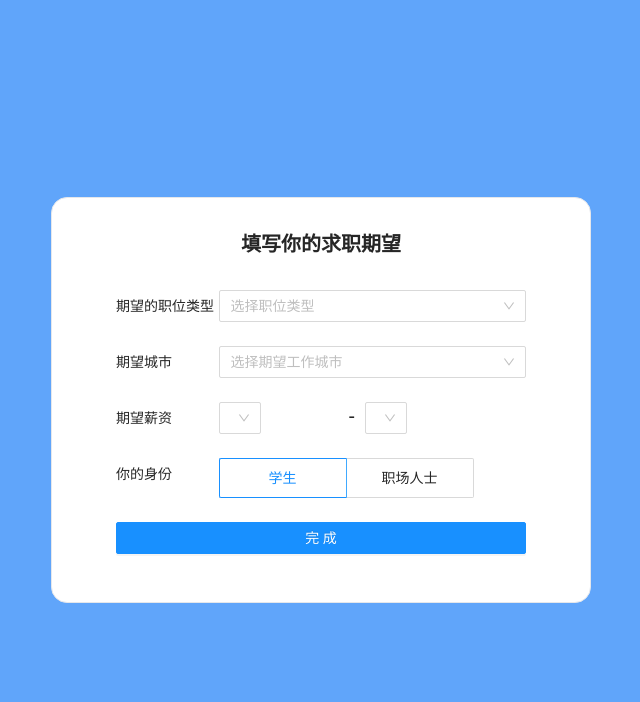
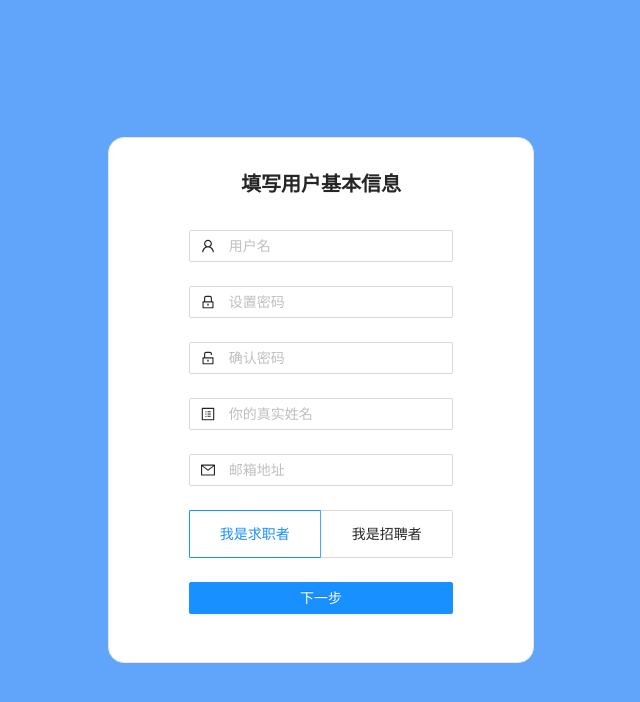
Before and after one commit to banqinghe/job-search-fe, a React (Vite) app: page /register in a window 1280 px wide. Shown: the top 702 px of the page, without its empty margins (319-959 px from the left). Built offline with nearby package versions, Linux system fonts and the light colour scheme.

Commit message:
feat: simplify user info state

```diff
--- a/src/components/Header.tsx
+++ b/src/components/Header.tsx
@@ -3,7 +3,7 @@ import { Link } from 'react-router-dom';
 import { useSelector, useDispatch } from 'react-redux';
 import { Popover } from 'antd';
 import LoginModal from '@/views/person/components/LoginModal';
-import { AuthState, GlobalState } from '@/store/state';
+import { UserInfoState, GlobalState } from '@/store/state';
 import { Role } from '@/enums';
 
 interface HeaderProps{
@@ -15,7 +15,7 @@ function Header(props: HeaderProps) {
   const { className = '', style } = props;
 
   const dispatch = useDispatch();
-  const auth = useSelector<GlobalState, AuthState>(state => state.auth);
+  const userInfo = useSelector<GlobalState, UserInfoState>(state => state.userInfo);
 
   const [loginModalVisible, setLoginModalVisible] = useState(false);
 
@@ -55,7 +55,7 @@ function Header(props: HeaderProps) {
           1. 登录，显示个人中心按钮
           2. 未登录，显示登录按钮
         */}
-        {auth.role !== Role.NOT_LOGGED ? (
+        {userInfo.role !== Role.NOT_LOGGED ? (
           <Popover
             content={(
               <div className="flex flex-col">
@@ -76,7 +76,7 @@ function Header(props: HeaderProps) {
             placement="bottom"
           >
             <div tabIndex={0} className="cursor-pointer">
-              用户 {auth.username}
+              用户 {userInfo.username}
             </div>
           </Popover>
         ) : (
--- a/src/enums/index.ts
+++ b/src/enums/index.ts
@@ -2,15 +2,15 @@ export const enum Role {
   /**
    * 求职者
    */
-  JOB_HUNTER,
+  JOB_HUNTER = 'job_hunter',
 
   /**
    * 招聘人员
    */
-  RECRUITER,
+  RECRUITER = 'recruiter',
 
   /**
    * 未登录
    */
-  NOT_LOGGED,
+  NOT_LOGGED = 'not_logged',
 };
--- a/src/store/actions.ts
+++ b/src/store/actions.ts
@@ -1,4 +1,4 @@
-import { AuthState, UserInfoCompletenessState } from "./state";
+import { AuthState, UserInfoCompletenessState, UserInfoState } from "./state";
 
 export interface GlobalAction {
   type: string;
@@ -13,6 +13,10 @@ export interface UserInfoCompletenessAction extends GlobalAction {
   payload: UserInfoCompletenessState;
 }
 
+export interface UserInfoAction extends GlobalAction {
+  payload: UserInfoState;
+}
+
 export interface isBarDisplayAction extends GlobalAction {
   payload: boolean;
 }
--- a/src/store/reducers.ts
+++ b/src/store/reducers.ts
@@ -1,6 +1,6 @@
 import { GlobalState, UserInfoCompletenessState } from './state';
 import { Role } from '@/enums';
-import { AuthAction, isBarDisplayAction, UserInfoCompletenessAction } from './actions';
+import { AuthAction, isBarDisplayAction, UserInfoCompletenessAction, UserInfoAction } from './actions';
 
 const defaultState: GlobalState = {
   auth: {
@@ -8,16 +8,37 @@ const defaultState: GlobalState = {
     role: Role.NOT_LOGGED,
   },
   infoCompleteness: {
-    account: true,
+    account: false,
     jobInfo: false,
+  },
+  userInfo: {
+    username: '',
+    role: Role.NOT_LOGGED,
+    name: '',
+    email: '',
+    // jobType: '前端',
+    // jobTag: ['JavaScript', 'React'],
+    // city: '上海',
+    // minSalary: 1,
+    // maxSalary: 100,
+    // userType: 'campus',
   },
   isBarDisplay: true,
 };
 
-function loginReducer(prevState: GlobalState, action: AuthAction): GlobalState {
+// 登录，获取用户信息
+function loginReducer(prevState: GlobalState, action: UserInfoAction): GlobalState {
   return {
     ...prevState,
-    auth: action.payload,
+    userInfo: action.payload,
+  };
+}
+
+// 退出登录，移除用户信息，重置角色信息
+function logoutReducer(prevState: GlobalState, action: any): GlobalState {
+  return {
+    ...prevState,
+    userInfo: { username: '', role: Role.NOT_LOGGED, name: '', email: '' },
   };
 }
 
@@ -25,6 +46,14 @@ function UserInfoCompletenessReducer(prevState: GlobalState, action: UserInfoCom
   return {
     ...prevState,
     infoCompleteness: {...prevState.infoCompleteness, ...action.payload},
+  };
+}
+
+// 用户信息更新，用户信息包括基本信息 和 求职者与招聘者不同的特定信息
+function UserInfoReducer(prevState: GlobalState, action: UserInfoAction) {
+  return {
+    ...prevState,
+    userInfo: {...action.payload},
   };
 }
 
@@ -40,10 +69,9 @@ function reducer(state = defaultState, action: any): GlobalState {
     case 'auth/login':
       return loginReducer(state, action);
     case 'auth/logout':
-      return loginReducer(state, {
-        type: 'auth/login',
-        payload: { username: '', role: Role.NOT_LOGGED }
-      });
+      return logoutReducer(state, action);
+    case 'auth/updateInfo':
+      return UserInfoReducer(state, action);
     case 'auth/infoCompleteness':
       return UserInfoCompletenessReducer(state, action);
     case 'bar/display':
--- a/src/views/person/Register.tsx
+++ b/src/views/person/Register.tsx
@@ -4,12 +4,16 @@ import { useDispatch, useSelector } from 'react-redux';
 import { Form, Button, message } from 'antd';
 import RegisterForm from './components/RegisterForm';
 import JobInfoForm from './components/JobInfoForm';
-import { GlobalState, UserInfoCompletenessState } from '@/store/state';
+import CompanyInfoForm from './components/CompanyInfoForm';
+import { GlobalState, UserInfoState, UserInfoCompletenessState } from '@/store/state';
+import { Role } from '@/enums';
 
 function Register() {
-  const infoCompleteness = useSelector<GlobalState, UserInfoCompletenessState>(state => state.infoCompleteness);
+  const userInfo = useSelector<GlobalState, UserInfoState>(state => state.userInfo);
   const dispatch = useDispatch();
   const navigate = useNavigate();
+
+  console.log('current user info', userInfo);
 
   useEffect(() => {
     // 已经完成注册流程，非法访问，重定向至主页
@@ -17,68 +21,83 @@ function Register() {
     //   message.warning('你已完成注册流程');
     //   navigate('/', { replace: true });
     // }
-    dispatch({type: 'bar/display', payload: false });
+    dispatch({ type: 'bar/display', payload: false });
     return () => {
-      dispatch({type: 'bar/display', payload: true });
+      dispatch({ type: 'bar/display', payload: true });
     };
   }, []);
 
   const [registerForm] = Form.useForm();
   const [infoForm] = Form.useForm();
+  const [companyForm] = Form.useForm();
 
   function handleSubmit(values: any) {
     console.log('invoke onFinish:', values);
 
-    if (!infoCompleteness.account) {
+    if (userInfo.role === Role.NOT_LOGGED) {
       // TODO: 发送账户注册请求，变更全局状态
       Promise
         .resolve()
         .then(() => {
           dispatch({
-            type: 'auth/infoCompleteness',
+            type: 'auth/updateInfo',
             payload: {
-              account: true,
+              username: values['username'],
+              name: values['name'],
+              role: values['role'] === 'jobHunter' ? Role.JOB_HUNTER : Role.RECRUITER,
+              email: values['email'],
             },
           });
         });
 
       return;
-    }
-
-    if (!infoCompleteness.jobInfo) {
+    } else if (userInfo.role === Role.JOB_HUNTER) {
       // TODO: 发送工作信息请求，直接登录，导航至首页
       Promise
         .resolve()
         .then(() => {
           dispatch({
-            type: 'auth/infoCompleteness',
+            type: 'auth/updateInfo',
             payload: {
-              jobInfo: true,
+              ...userInfo,
+              jobType: values.jobType[values.jobType.length - 1],
+              jobTag: values.jobTag,
+              city: values.city[values.city.length - 1],
+              salaryRange: [values.minSalary, values.maxSalary],
+              userType: values.userType,
+            },
+          });
+          navigate('/');
+        });
+    } else if (userInfo.role === Role.RECRUITER) {
+      Promise
+        .resolve()
+        .then(() => {
+          dispatch({
+            type: 'auth/updateInfo',
+            payload: {
+              ...userInfo,
+              company: values.companyName,
+              department: values.department,
             },
           });
           navigate('/');
         });
     }
 
-    // console.log('basic info form -> onFinish:', {
-    //   jobType: values.jobType[values.jobType.length - 1],
-    //   jobTag: values.jobTag,
-    //   city: values.city[values.city.length - 1],
-    //   salaryRange: [values.minSalary, values.maxSalary],
-    //   userType: values.userType,
-    // });
   }
 
   return (
     <div className="flex justify-center items-center w-full bg-blue-400">
-      {!infoCompleteness.account ? (
+      {userInfo.role === Role.NOT_LOGGED && (
         // 登录信息表单
         <div className="w-4/12 border rounded-2xl px-20 pt-8 pb-12 bg-white" style={{ minWidth: 400 }}>
           <h1 className="mb-8 text-center text-xl font-bold">填写用户基本信息</h1>
           <RegisterForm form={registerForm} onFinish={handleSubmit} />
           <Button type="primary" className="w-full" onClick={() => registerForm.submit()}>下一步</Button>
         </div>
-      ) : (
+      )}
+      {userInfo.role === Role.JOB_HUNTER && (
         // 基本求职信息表单
         <div className="w-5/12 border rounded-2xl px-16 pt-8 pb-12 bg-white" style={{ minWidth: 540 }}>
           <h1 className="mb-8 text-center text-xl font-bold">填写你的求职期望</h1>
@@ -86,6 +105,16 @@ function Register() {
           <Button type="primary" className="w-full" onClick={() => infoForm.submit()}>完成</Button>
         </div>
       )}
+      {userInfo.role === Role.RECRUITER && (
+        // 招聘者信息表单
+        // TODO: 招聘者需要与其所在公司联系起来，利用 Select
+        // 公司的注册则需要其他流程，比如相关法律程序，太麻烦也不了解，不做
+        <div className="w-4/12 border rounded-2xl px-20 pt-8 pb-12 bg-white" style={{ minWidth: 400 }}>
+          <h1 className="mb-8 text-center text-xl font-bold">填写所在公司的基本信息</h1>
+          <CompanyInfoForm form={companyForm} onFinish={handleSubmit} />
+          <Button type="primary" className="w-full" onClick={() => companyForm.submit()}>完成</Button>
+        </div>
+      )}
     </div>
   );
 }
--- /dev/null
+++ b/src/views/person/components/CompanyInfoForm.tsx
@@ -0,0 +1,63 @@
+
+import { Form, FormInstance, Input, Select } from 'antd';
+import companyList from '@/mock/company/company-list.json';
+
+interface CompanyInfoFormProps {
+  className?: string;
+  form: FormInstance;
+  onFinish: (values: any) => void;
+  onFinishFailed?: (errInfo: any) => void;
+  initialValues?: any;
+}
+
+const Option = Select.Option;
+
+/**
+ * 招聘者的公司信息, 表单项包括:
+ * - companyName: string
+ * - department: string
+ */
+function CompanyInfoForm(props: CompanyInfoFormProps) {
+  const {
+    className = '',
+    onFinish,
+    onFinishFailed,
+    form,
+    initialValues,
+  } = props;
+
+  return (
+    <Form
+      form={form}
+      className={className}
+      onFinish={onFinish}
+      onFinishFailed={onFinishFailed}
+      labelAlign="left"
+      requiredMark={false}
+      colon={false}
+      labelCol={{ span: 6 }}
+      initialValues={initialValues}
+    >
+      <Form.Item
+        name="companyName"
+        label="我的公司"
+        rules={[{ required: true, message: '请选择你所在的公司' }]}
+      >
+        <Select showSearch placeholder="">
+          {companyList.map((item, index) => (
+            <Option key={index} value={item.name}>{item.name}</Option>
+          ))}
+        </Select>
+      </Form.Item>
+      <Form.Item
+        name="department"
+        label="我的部门"
+        rules={[{ required: true, message: '请填写你所在的部门' }]}
+      >
+        <Input />
+      </Form.Item>
+    </Form>
+  );
+}
+
+export default CompanyInfoForm;
--- a/src/views/person/components/RegisterForm.tsx
+++ b/src/views/person/components/RegisterForm.tsx
@@ -1,5 +1,5 @@
-import { Form, FormInstance, Input } from 'antd';
-import { UserOutlined, LockOutlined, UnlockOutlined, MailOutlined } from '@ant-design/icons';
+import { Form, FormInstance, Input, Radio } from 'antd';
+import { UserOutlined, LockOutlined, UnlockOutlined, MailOutlined, ProfileOutlined } from '@ant-design/icons';
 
 interface RegisterFormProps {
   className?: string;
@@ -8,6 +8,15 @@ interface RegisterFormProps {
   onFinishFailed?: (errInfo: any) => void;
 }
 
+/**
+ * 基本信息表单, 表单项包括:
+ * - username:        string
+ * - password:        string
+ * - passwordConfirm: string
+ * - name:            string
+ * - email:           string
+ * - role:            'jobHunter' | 'recruiter'
+ */
 function RegisterForm(props: RegisterFormProps) {
   const {
     className = '',
@@ -49,6 +58,12 @@ function RegisterForm(props: RegisterFormProps) {
         <Input.Password placeholder="确认密码" prefix={<UnlockOutlined className="mr-2.5" />} visibilityToggle={false} />
       </Form.Item>
       <Form.Item
+        name="name"
+        rules={[{ required: true, message: '请输入姓名' }]}
+      >
+        <Input placeholder="你的真实姓名" prefix={<ProfileOutlined className="mr-2.5" />} />
+      </Form.Item>
+      <Form.Item
         name="email"
         rules={[
           { required: true, message: '请输入你的邮箱' },
@@ -57,6 +72,27 @@ function RegisterForm(props: RegisterFormProps) {
       >
         <Input placeholder="邮箱地址" prefix={<MailOutlined className="mr-2.5" />} />
       </Form.Item>
+      <Form.Item
+        name="role"
+        initialValue="jobHunter"
+      >
+        <Radio.Group className="w-full">
+          <Radio.Button
+            value="jobHunter"
+            className="h-12 inline-flex items-center justify-center"
+            style={{ width: '50%' }}
+          >
+            我是求职者
+          </Radio.Button>
+          <Radio.Button
+            value="recruiter"
+            className="h-12 inline-flex items-center justify-center"
+            style={{ width: '50%' }}
+          >
+            我是招聘者
+          </Radio.Button>
+        </Radio.Group>
+      </Form.Item>
     </Form>
   );
 }
```
Also changed, not shown: src/mock/company/company-list.json (added, +7 -0 lines), src/store/state.ts (+40 -0 lines), src/views/person/components/PdfPreview.tsx (deleted, +0 -45 lines), 1 other file (tests, documents, lock files or other folders).
